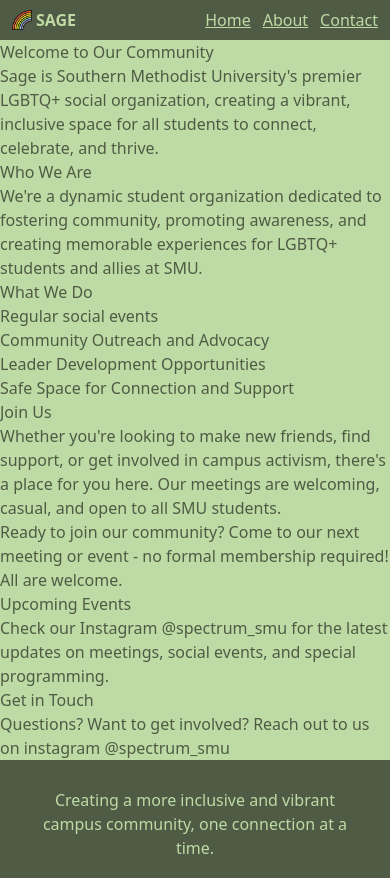
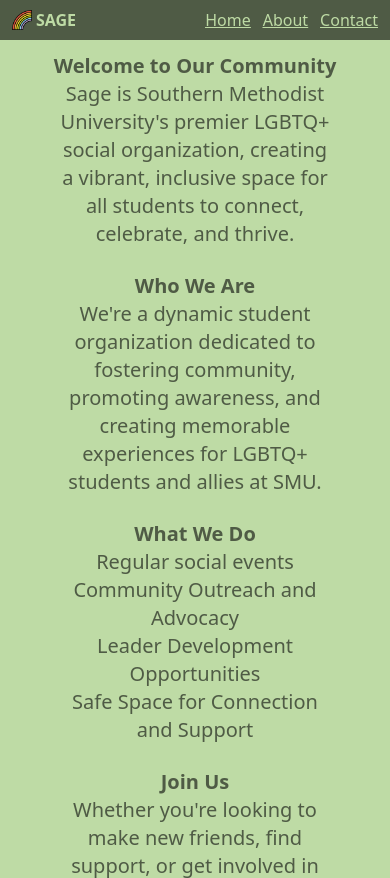
Before and after one commit to BellalaK/Responsive-Club-Website, a website: page src/index.html in a window 390 px wide. Shown: the top 878 px of the page. Drawn offline with Linux system fonts and the light colour scheme.

Commit message:
add utility classes for margin, padding, and text alignment; enhance layout and responsiveness in index.html

```diff
--- a/src/index.html
+++ b/src/index.html
@@ -35,56 +35,62 @@
         </nav>
       </div>
     </header>
-    <main class="bg-green-100 text-green-300 grid-flow-col">
-      <div id="Home">
-        <h1>Welcome to Our Community</h1>
-        <p>
+    <main class="bg-green-100 text-green-300 grid-flow-col text-xl">
+      <div>
+        <div id="Home" class="p-3">
+          <h1 class="text-center font-bold">Welcome to Our Community</h1>
+          <p class="text-center w-[75%] justify-center mx-auto">
             Sage is Southern Methodist University's premier LGBTQ+ social
-          organization, creating a vibrant, inclusive space for all students to
-          connect, celebrate, and thrive.
+            organization, creating a vibrant, inclusive space for all students
+            to connect, celebrate, and thrive.
           </p>
         </div>
-      <div id="About">
-        <h1>Who We Are</h1>
-        <p>
+        <img
+          class="hidden lg:content w-full"
+          src="https://images.pexels.com/photos/1148572/pexels-photo-1148572.jpeg?auto=compress&cs=tinysrgb&w=1440&h=150&dpr=2"
+        />
+      </div>
+      <div id="About" class="p-3">
+        <h1 class="text-center font-bold">Who We Are</h1>
+        <p class="text-center w-[75%] justify-center mx-auto">
           We're a dynamic student organization dedicated to fostering community,
           promoting awareness, and creating memorable experiences for LGBTQ+
           students and allies at SMU.
         </p>
       </div>
-      <div>
-        <h1>What We Do</h1>
-        <ul>
+      <div class="p-3">
+        <h1 class="text-center font-bold">What We Do</h1>
+        <ul class="text-center w-[75%] justify-center mx-auto">
           <li>Regular social events</li>
           <li>Community Outreach and Advocacy</li>
           <li>Leader Development Opportunities</li>
           <li>Safe Space for Connection and Support</li>
         </ul>
       </div>
-      <div>
-        <h1>Join Us</h1>
-        <p>
+      <div class="p-3">
+        <h1 class="text-center font-bold">Join Us</h1>
+        <p class="text-center w-[75%] justify-center mx-auto">
           Whether you're looking to make new friends, find support, or get
           involved in campus activism, there's a place for you here. Our
           meetings are welcoming, casual, and open to all SMU students.
         </p>
-        <p>
+        <p class="text-center w-[75%] justify-center mx-auto pt-3">
           Ready to join our community? Come to our next meeting or event - no
           formal membership required! All are welcome.
         </p>
       </div>
-      <div>
-        <h1>Upcoming Events</h1>
-        <p>
+      <div class="p-3">
+        <h1 class="text-center font-bold">Upcoming Events</h1>
+        <p class="text-center w-[75%] justify-center mx-auto">
           Check our Instagram <a>@spectrum_smu</a> for the latest updates on
           meetings, social events, and special programming.
         </p>
       </div>
-      <div id="Contact">
-        <h1>Get in Touch</h1>
-        <p>
+      <div id="Contact" class="p-3">
+        <h2 class="text-center font-semibold">Get in Touch</h2>
+        <p class="text-center w-[75%] justify-center mx-auto">
           Questions? Want to get involved? Reach out to us on instagram
-          @spectrum_smu
+          <a>@spectrum_smu</a>
         </p>
       </div>
     </main>
```
Also changed, not shown: src/css/output.css. Lines whose indentation alone changed are shown as unchanged.
